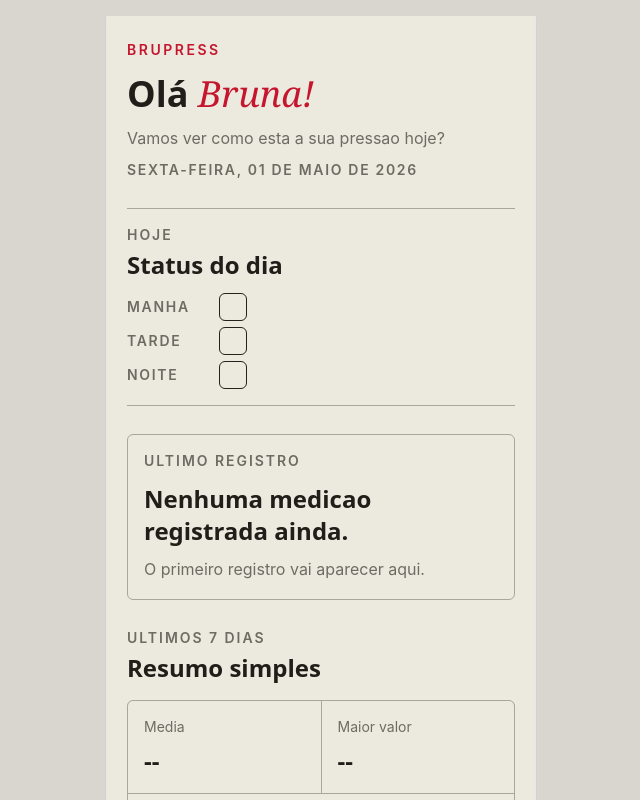
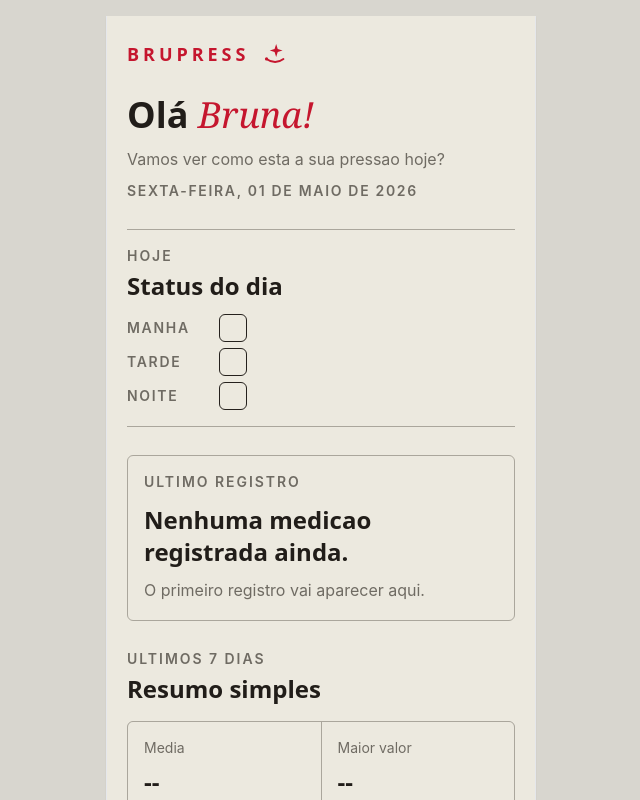
Before and after one commit to hericlessssss/brupress, a React (Vite) app: page / in a window 1280 px wide. Shown: the top 800 px of the page, without its empty margins (319-959 px from the left). Built offline with nearby package versions, Linux system fonts and the light colour scheme; no server answers; the database is empty.

Commit message:
refine: add branded header detail

```diff
--- /dev/null
+++ b/src/components/BrandHeader.tsx
@@ -0,0 +1,30 @@
+export function BrandHeader() {
+  return (
+    <div>
+      <div className="flex items-center gap-3">
+        <p className="font-display text-lg font-bold uppercase tracking-[0.22em] text-accent">
+          Brupress
+        </p>
+        <svg
+          aria-hidden="true"
+          className="h-7 w-7 shrink-0 text-accent"
+          fill="none"
+          viewBox="0 0 24 24"
+        >
+          <path
+            d="M13 3.5l1.35 4.15L18.5 9l-4.15 1.35L13 14.5l-1.35-4.15L7.5 9l4.15-1.35L13 3.5Z"
+            fill="currentColor"
+          />
+          <path
+            d="M4.75 16.25c4.5 3.4 10.2 3.45 14.5.1"
+            stroke="currentColor"
+            strokeLinecap="round"
+            strokeWidth="1.6"
+          />
+          <circle cx="4.75" cy="16.25" fill="currentColor" r="1.4" />
+        </svg>
+      </div>
+      <div className="mt-3 h-px w-full bg-line/25" />
+    </div>
+  );
+}
--- a/src/features/pressure/components/HomePage.tsx
+++ b/src/features/pressure/components/HomePage.tsx
@@ -1,4 +1,5 @@
 import { AppShell } from '../../../components/AppShell';
+import { BrandHeader } from '../../../components/BrandHeader';
 import { Button } from '../../../components/Button';
 import { PressureCard } from '../../../components/PressureCard';
 import type { BloodPressureRecordWithClassification } from '../types/pressure';
@@ -41,9 +42,7 @@ export function HomePage({
     <AppShell>
       <div className="flex min-h-[calc(100vh-5.5rem)] flex-col gap-7">
         <header>
-          <p className="text-sm font-semibold uppercase tracking-[0.18em] text-accent">
-            Brupress
-          </p>
+          <BrandHeader />
           <h1 className="mt-4 font-display text-4xl font-bold leading-none tracking-normal text-heading">
             Olá{' '}
             <span
--- a/src/features/pressure/components/PressureForm.tsx
+++ b/src/features/pressure/components/PressureForm.tsx
@@ -1,6 +1,7 @@
 import { useState } from 'react';
 import { useForm } from 'react-hook-form';
 import { ZodError } from 'zod';
+import { BrandHeader } from '../../../components/BrandHeader';
 import { Button } from '../../../components/Button';
 import { Input } from '../../../components/Input';
 import { StatusBadge } from '../../../components/StatusBadge';
@@ -132,9 +133,7 @@ export function PressureForm({
       noValidate
     >
       <header>
-        <p className="text-sm font-semibold uppercase tracking-[0.18em] text-accent">
-          Brupress
-        </p>
+        <BrandHeader />
         <h1 className="mt-3 font-display text-4xl font-bold leading-none tracking-normal text-heading">
           Registrar pressao
         </h1>
--- a/src/features/pressure/components/PressureHistory.tsx
+++ b/src/features/pressure/components/PressureHistory.tsx
@@ -1,5 +1,6 @@
 import { useState } from 'react';
 import { AppShell } from '../../../components/AppShell';
+import { BrandHeader } from '../../../components/BrandHeader';
 import { Button } from '../../../components/Button';
 import { StatusBadge } from '../../../components/StatusBadge';
 import type { BloodPressureRecordWithClassification } from '../types/pressure';
@@ -51,9 +52,7 @@ export function PressureHistory({ onBack, records }: PressureHistoryProps) {
     <AppShell>
       <div className="flex min-h-[calc(100vh-5.5rem)] flex-col gap-7">
         <header>
-          <p className="text-sm font-semibold uppercase tracking-[0.18em] text-accent">
-            Brupress
-          </p>
+          <BrandHeader />
           <h1 className="mt-3 font-display text-5xl font-bold leading-none tracking-normal text-heading">
             Historico
           </h1>
```
Also changed, not shown: 1 other file (tests, documents, lock files or other folders).
